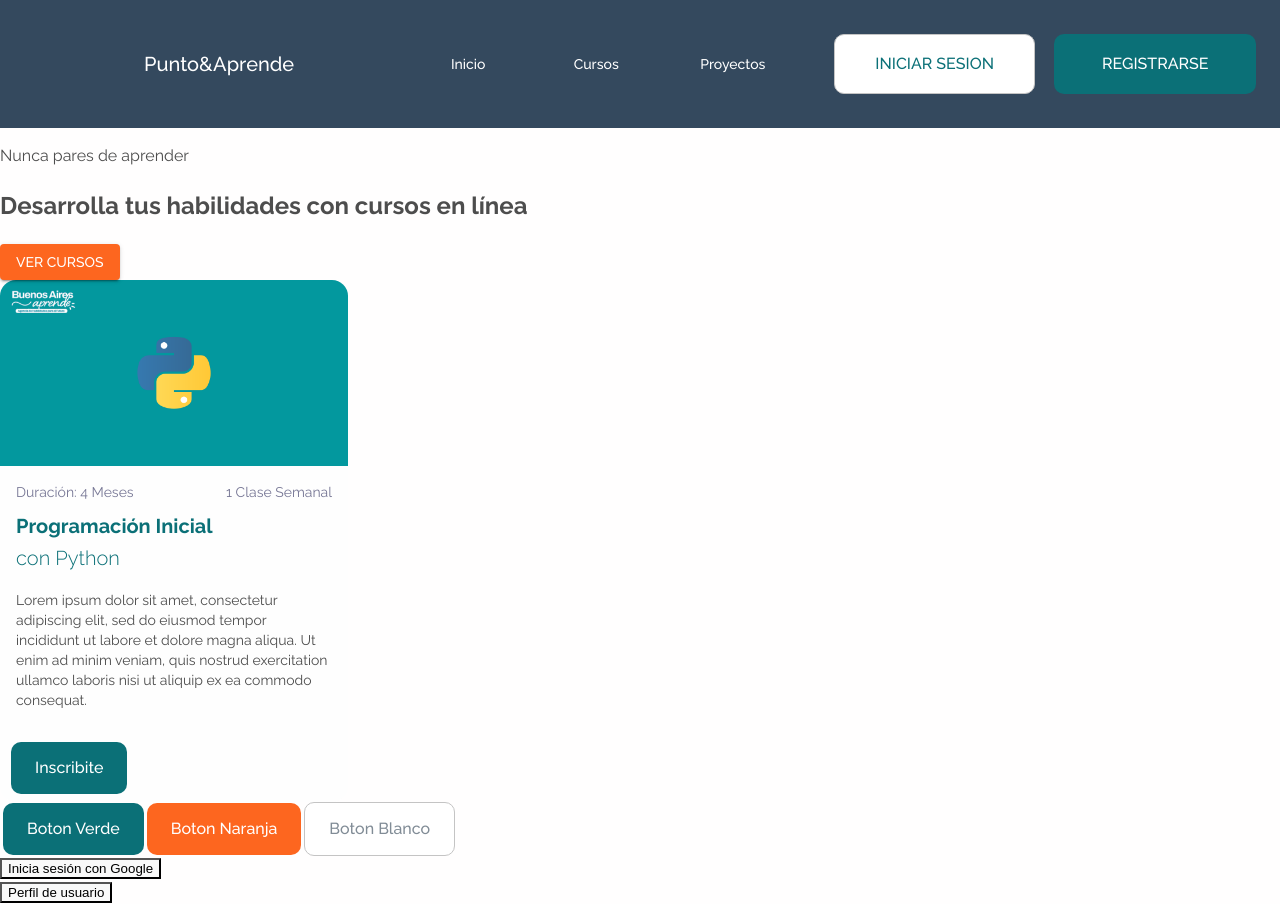
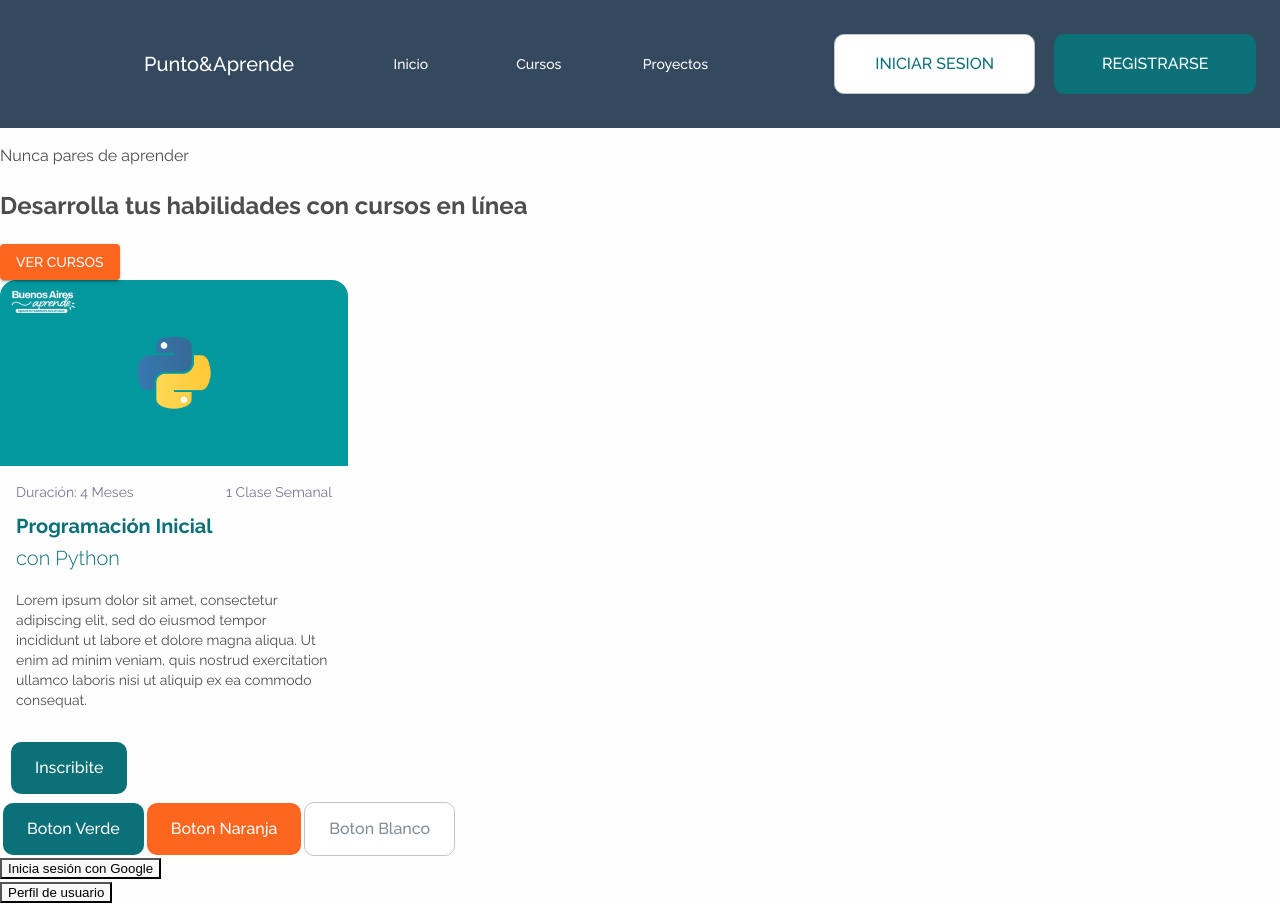
Before and after one commit to flaaaaaav/inscripcionesFront, a React (Vite) app in the folder ui-inscripciones/: page / in a window 1280 px wide. Built offline with nearby package versions, Linux system fonts and the light colour scheme.

Commit message:
add: alineacion de la etiqueta a

```diff
--- a/ui-inscripciones/src/components/NavBar.tsx
+++ b/ui-inscripciones/src/components/NavBar.tsx
@@ -80,7 +80,7 @@ export default function DrawerAppBar(props: Props) {
           >
             Punto&Aprende
           </Typography>
-          <Box sx={{flexGrow: {lg: 1, md: 0.5}, gap: {lg:"4rem", md: "1rem",}, justifyContent: 'center', alignItems: "center", display: { xs: 'none', sm: 'flex' } }}>
+          <Box sx={{flexGrow: {lg: 1, md: 0.5}, gap: {lg:"4rem", md: "1rem",}, justifyContent: {sm: "center", lg: "start"}, display: { xs: 'none', sm: 'flex' } }}>
             {navItems.map((item) => (
               <Button key={item} sx={{ color: '#fff', textTransform: 'none' }}>
                 {item}
```
